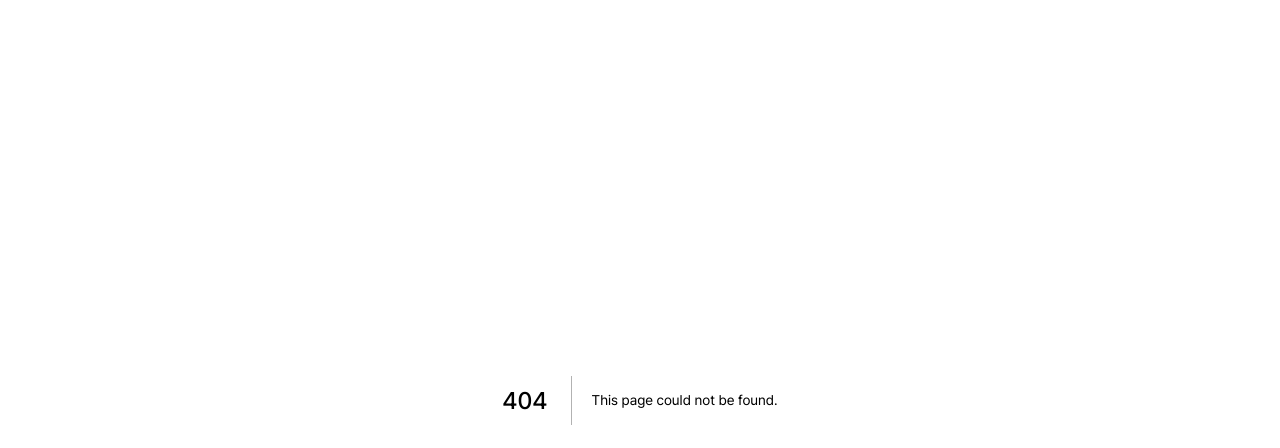
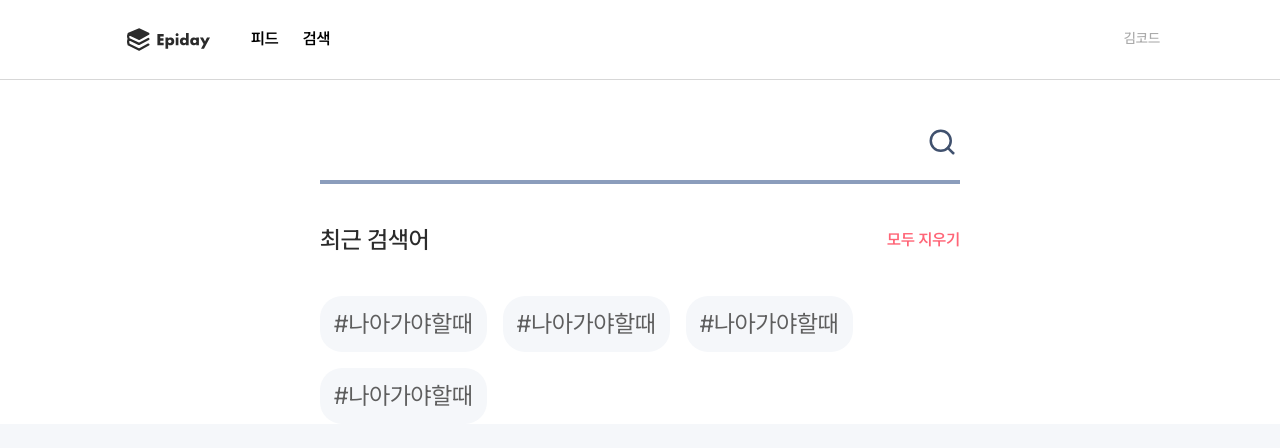
Before and after one commit to rladmswo1715/epiday, a Next.js app: page /search in a window 1280 px wide. Before the commit this address had no page. Shown: the top 448 px of the page. Built offline with nearby package versions, Linux system fonts and the light colour scheme.

Commit message:
feat: 서치페이지 search form 퍼블리싱

```diff
--- /dev/null
+++ b/app/(afterLogin)/(headerMenu)/search/page.tsx
@@ -0,0 +1,14 @@
+import SearchContainer from '@/components/search/SearchContainer';
+import InnerLayout from '@/components/InnerLayout';
+
+const Search = () => {
+  return (
+    <div className='bg-var-blue-100'>
+      <InnerLayout>
+        <SearchContainer />
+      </InnerLayout>
+    </div>
+  );
+};
+
+export default Search;
--- a/app/(afterLogin)/layout.tsx
+++ b/app/(afterLogin)/layout.tsx
@@ -13,7 +13,9 @@ const AfterLoginLayOut = ({ children }) => {
           <Link href='/feed' className='pr-[2.4rem] text-[1.6rem] font-[600] leading-[2.6rem]'>
             피드
           </Link>
-          <button className='text-[1.6rem] font-[600] leading-[2.6rem]'>검색</button>
+          <Link href='/search' className='text-[1.6rem] font-[600] leading-[2.6rem]'>
+            검색
+          </Link>
         </div>
         <span className='text-[1.4rem] font-[500] leading-[2.4rem] text-var-gray-300'>김코드</span>
       </header>
--- /dev/null
+++ b/components/search/RecentSearches.tsx
@@ -0,0 +1,18 @@
+const RecentSearches = () => {
+  return (
+    <div className='mt-[4rem]'>
+      <div className='flex justify-between'>
+        <h3 className='text-[2.4rem] font-[500] text-var-black-700'>최근 검색어</h3>
+        <button className='items-center text-[1.6rem] font-[600] leading-[2.6rem] text-var-error'>모두 지우기</button>
+      </div>
+      <div className='mt-[4rem] flex flex-wrap gap-[1.6rem]'>
+        <button className='rounded-[2.2rem] bg-var-background px-[1.4rem] py-[1.2rem] text-[2.4rem] text-var-black-300'>#나아가야할때</button>
+        <button className='rounded-[2.2rem] bg-var-background px-[1.4rem] py-[1.2rem] text-[2.4rem] text-var-black-300'>#나아가야할때</button>
+        <button className='rounded-[2.2rem] bg-var-background px-[1.4rem] py-[1.2rem] text-[2.4rem] text-var-black-300'>#나아가야할때</button>
+        <button className='rounded-[2.2rem] bg-var-background px-[1.4rem] py-[1.2rem] text-[2.4rem] text-var-black-300'>#나아가야할때</button>
+      </div>
+    </div>
+  );
+};
+
+export default RecentSearches;
--- /dev/null
+++ b/components/search/SearchContainer.tsx
@@ -0,0 +1,14 @@
+import InnerLayout from '../InnerLayout';
+import RecentSearches from './RecentSearches';
+import SearchForm from './SearchForm';
+
+const SearchContainer = () => {
+  return (
+    <section className='mt-[2.4rem]'>
+      <SearchForm />
+      <RecentSearches />
+    </section>
+  );
+};
+
+export default SearchContainer;
--- /dev/null
+++ b/components/search/SearchForm.tsx
@@ -0,0 +1,15 @@
+import Image from 'next/image';
+import Search from '@/public/images/icon/search.svg';
+
+const SearchForm = () => {
+  return (
+    <form className='relative flex h-[8rem] items-center border-b-[0.4rem] border-var-blue-500 after:absolute after:bottom-[-0.4rem] after:left-0 after:h-[0.4rem] after:w-full after:origin-left after:scale-x-0 after:bg-var-blue-800 after:transition-transform after:duration-300 focus-within:after:scale-x-100'>
+      <input className='h-full grow py-[2.6rem] text-[2.4rem] text-var-black-700 outline-none' />
+      <button type='button'>
+        <Image src={Search} alt='검색버튼' width={36} height={36} />
+      </button>
+    </form>
+  );
+};
+
+export default SearchForm;
```
Also changed, not shown: public/images/icon/search.svg (added).
